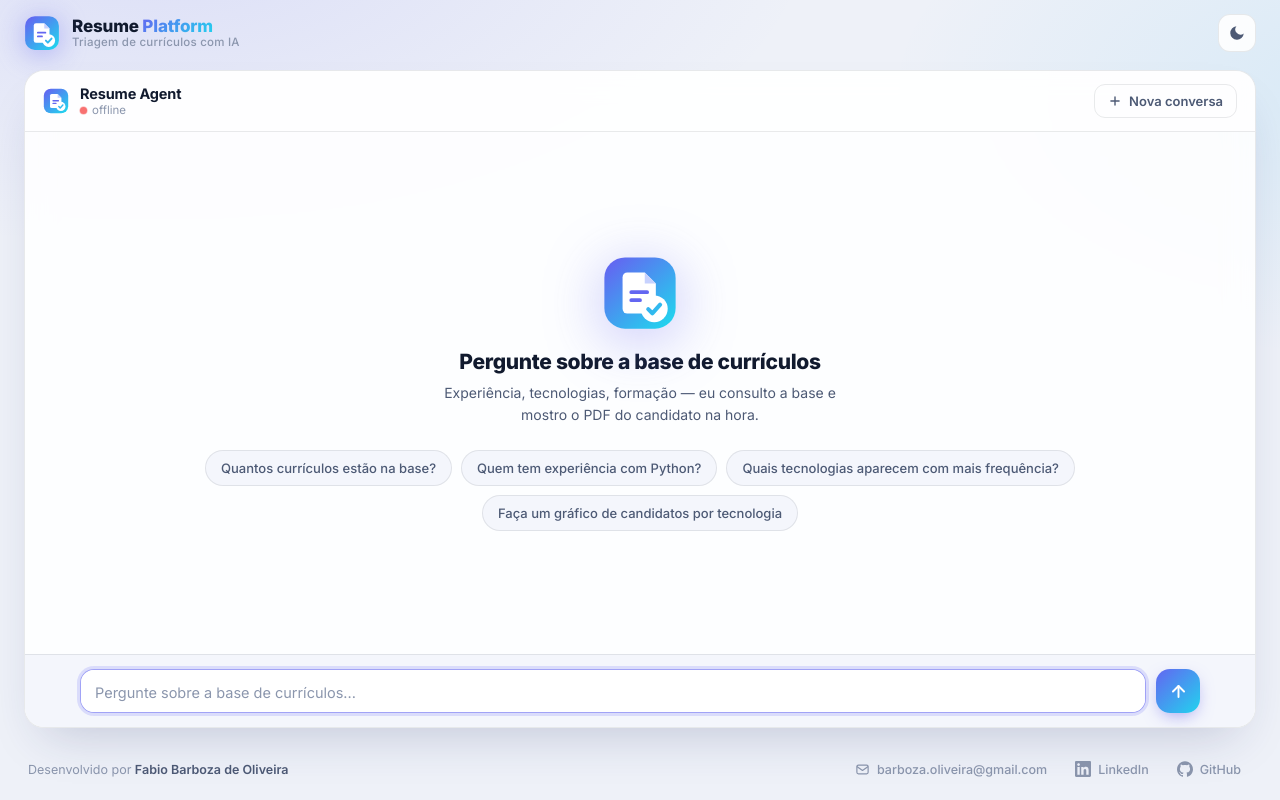
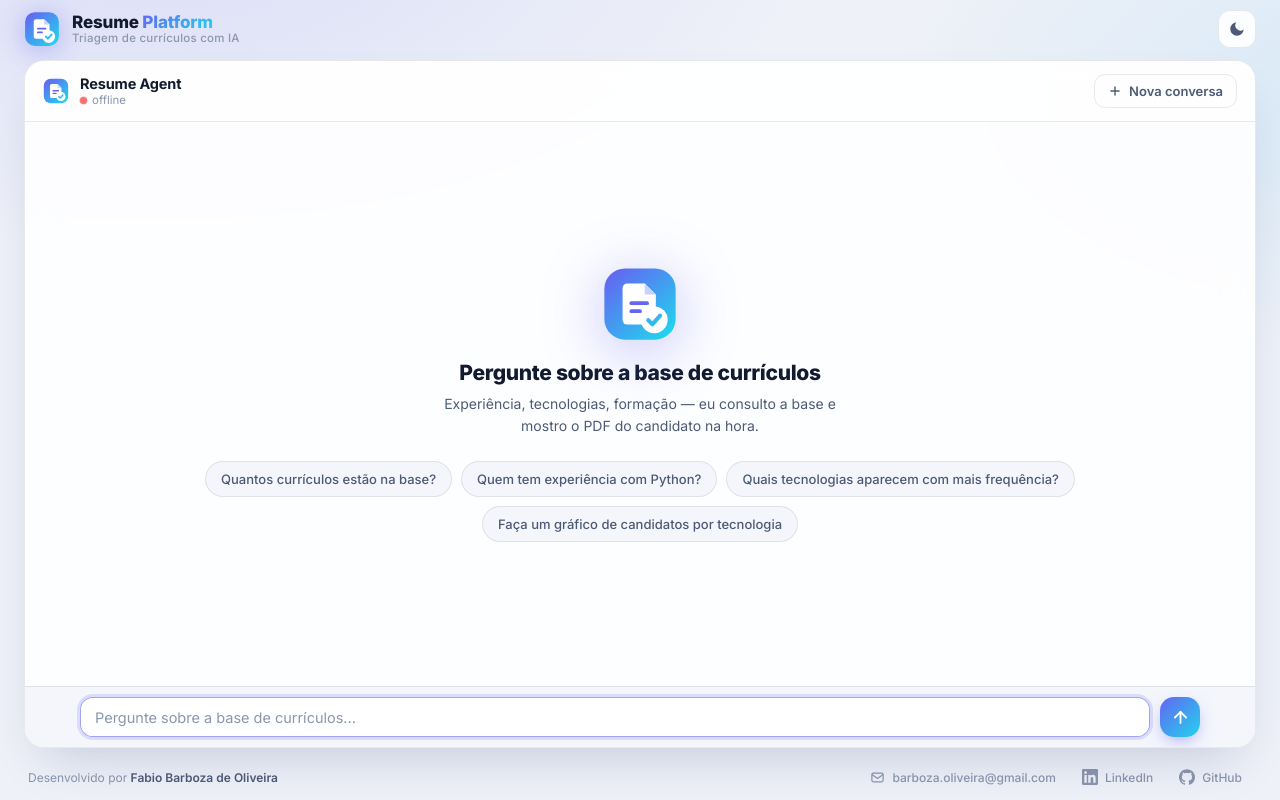
Before and after one commit to fabio-barboza/resume-platform, a website built with Vite: page resume-webui/index.html in a window 1280 px wide. Built offline with nearby package versions, Linux system fonts and the light colour scheme; no server answers.

Commit message:
feat: update branding and enhance chat layout for improved user experience

```diff
--- a/resume-webui/src/main.js
+++ b/resume-webui/src/main.js
@@ -460,7 +460,7 @@ function closeViewer() {
 
 function resetInput() {
     input.value = ''
-    input.style.height = '44px'
+    input.style.height = '40px'
 }
 
 const SEND_ICON = sendBtn.innerHTML
@@ -585,7 +585,7 @@ input.addEventListener('keydown', e => {
 // Textarea cresce com o conteúdo (até 140px)
 input.addEventListener('input', () => {
     input.style.height = 'auto'
-    input.style.height = Math.min(input.scrollHeight, 140) + 'px'
+    input.style.height = Math.min(input.scrollHeight, 128) + 'px'
 })
 
 newChatBtn.addEventListener('click', startNewChat)
--- a/resume-webui/src/style.css
+++ b/resume-webui/src/style.css
@@ -101,7 +101,7 @@ body {
   align-items: center;
   justify-content: space-between;
   gap: 12px;
-  padding: 14px 24px;
+  padding: 10px 24px;
 }
 
 .brand {
@@ -176,7 +176,7 @@ body {
   min-height: 0;
   display: flex;
   gap: 16px;
-  padding: 4px 24px 16px;
+  padding: 2px 24px 10px;
 }
 
 .chat-pane, .viewer-pane {
@@ -598,7 +598,7 @@ body {
   align-items: flex-end;
   gap: 10px;
   /* Mesma coluna do chat, para a caixa de texto ficar alinhada às mensagens. */
-  padding: 14px max(16px, calc((100% - var(--chat-col)) / 2));
+  padding: 10px max(16px, calc((100% - var(--chat-col)) / 2));
   border-top: 1px solid var(--border);
   background: var(--surface-2);
 }
@@ -607,11 +607,11 @@ body {
   flex: 1;
   min-width: 0;
   resize: none;
-  height: 44px;
-  max-height: 140px;
+  height: 40px;
+  max-height: 128px;
   border: 1px solid var(--border);
-  border-radius: 14px;
-  padding: 12px 14px;
+  border-radius: 13px;
+  padding: 9px 14px;
   background: var(--surface-solid);
   color: var(--text);
   font-family: inherit;
@@ -629,8 +629,8 @@ body {
 }
 
 .send-btn {
-  width: 44px;
-  height: 44px;
+  width: 40px;
+  height: 40px;
   flex-shrink: 0;
   display: grid;
   place-items: center;
@@ -814,9 +814,9 @@ body {
   align-items: center;
   justify-content: space-between;
   flex-wrap: wrap;
-  gap: 10px 16px;
-  padding: 10px 28px 16px;
-  font-size: 12.5px;
+  gap: 6px 16px;
+  padding: 6px 28px 10px;
+  font-size: 12px;
   color: var(--text-faint);
 }
 
@@ -835,8 +835,8 @@ body {
   display: inline-flex;
   align-items: center;
   gap: 7px;
-  padding: 6px 10px;
-  border-radius: 10px;
+  padding: 4px 9px;
+  border-radius: 9px;
   border: 1px solid transparent;
   color: var(--text-faint);
   font-weight: 500;
@@ -854,12 +854,12 @@ body {
 /* ===== Responsivo ===== */
 
 @media (max-width: 920px) {
-  .topbar { padding: 12px 16px; }
+  .topbar { padding: 9px 16px; }
   .brand-sub { display: none; }
 
   .app {
     flex-direction: column;
-    padding: 4px 16px 12px;
+    padding: 2px 16px 8px;
     overflow-y: auto;
   }
 
@@ -880,6 +880,6 @@ body {
   .app-footer {
     flex-direction: column;
     text-align: center;
-    padding: 8px 16px 18px;
+    padding: 6px 16px 12px;
   }
 }
```
